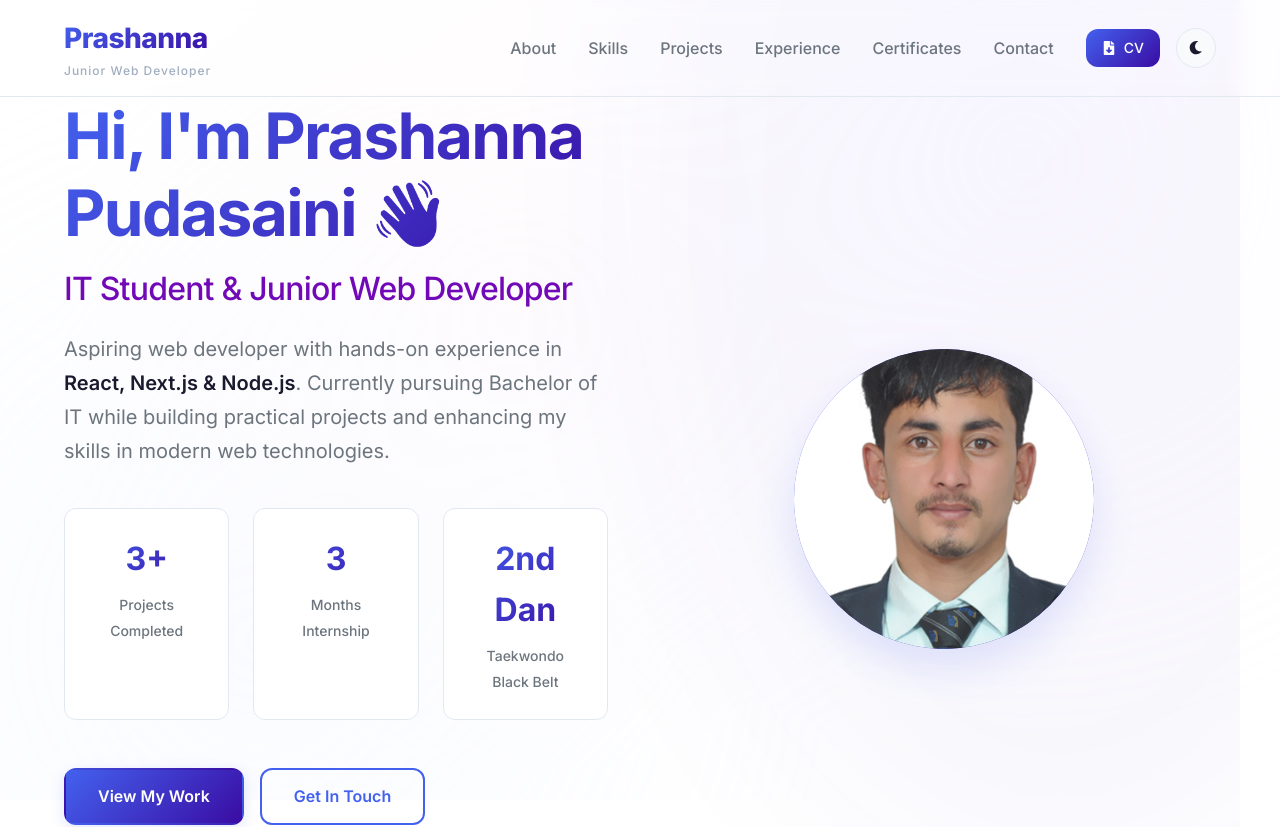
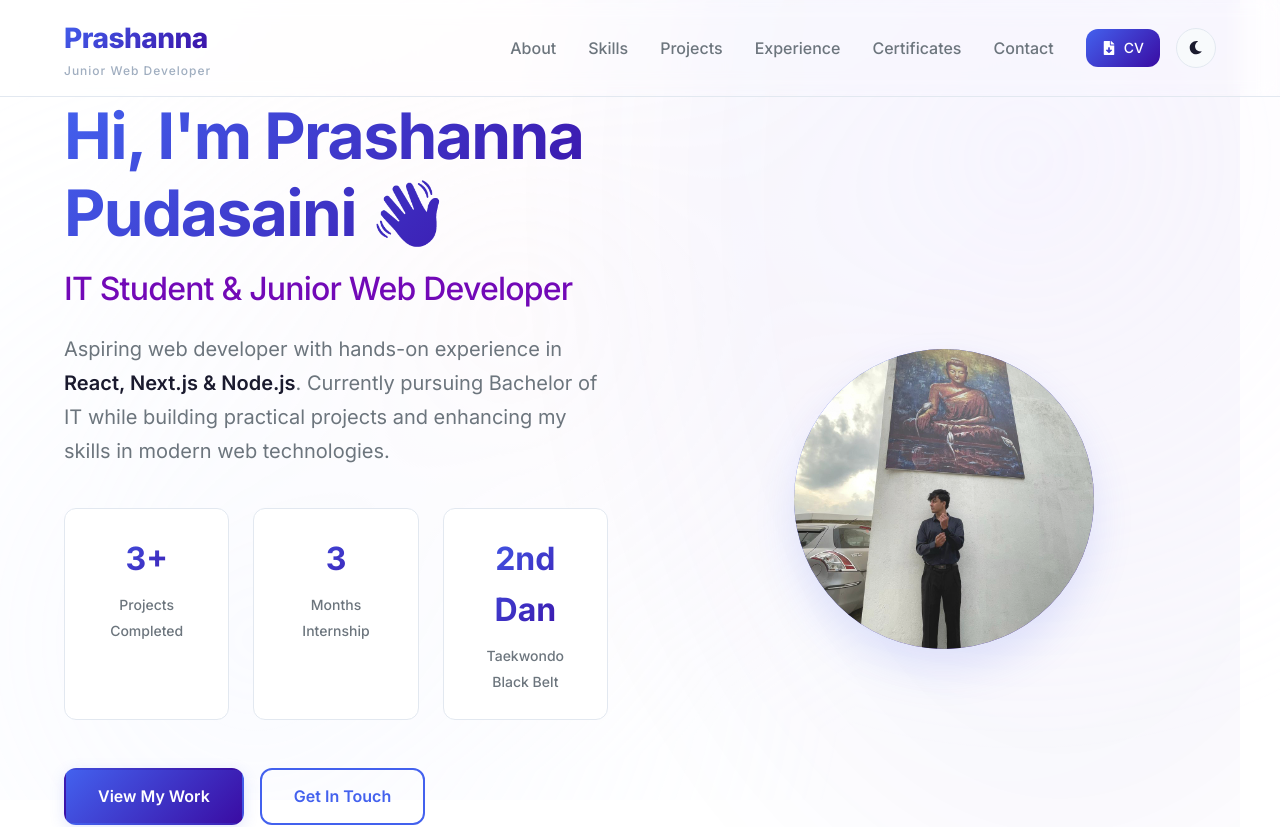
Before and after one commit to prashannapudasaini/Portfolio, a Next.js app: page / in a window 1280 px wide. Shown: the top 827 px of the page. Built offline with nearby package versions, Linux system fonts and the light colour scheme.

Commit message:
Fix profile image path

```diff
--- a/components/Hero.jsx
+++ b/components/Hero.jsx
@@ -77,7 +77,7 @@ export default function Hero() {
       >
 
         <div className="image-placeholder">
-          <img src="/profile.JPG" alt="My Profile" />
+          <img src="/profile.jpeg" alt="My Profile" />
         </div>
       </motion.div>
     </motion.section>
```
Also changed, not shown: public/profile.jpeg (added).
